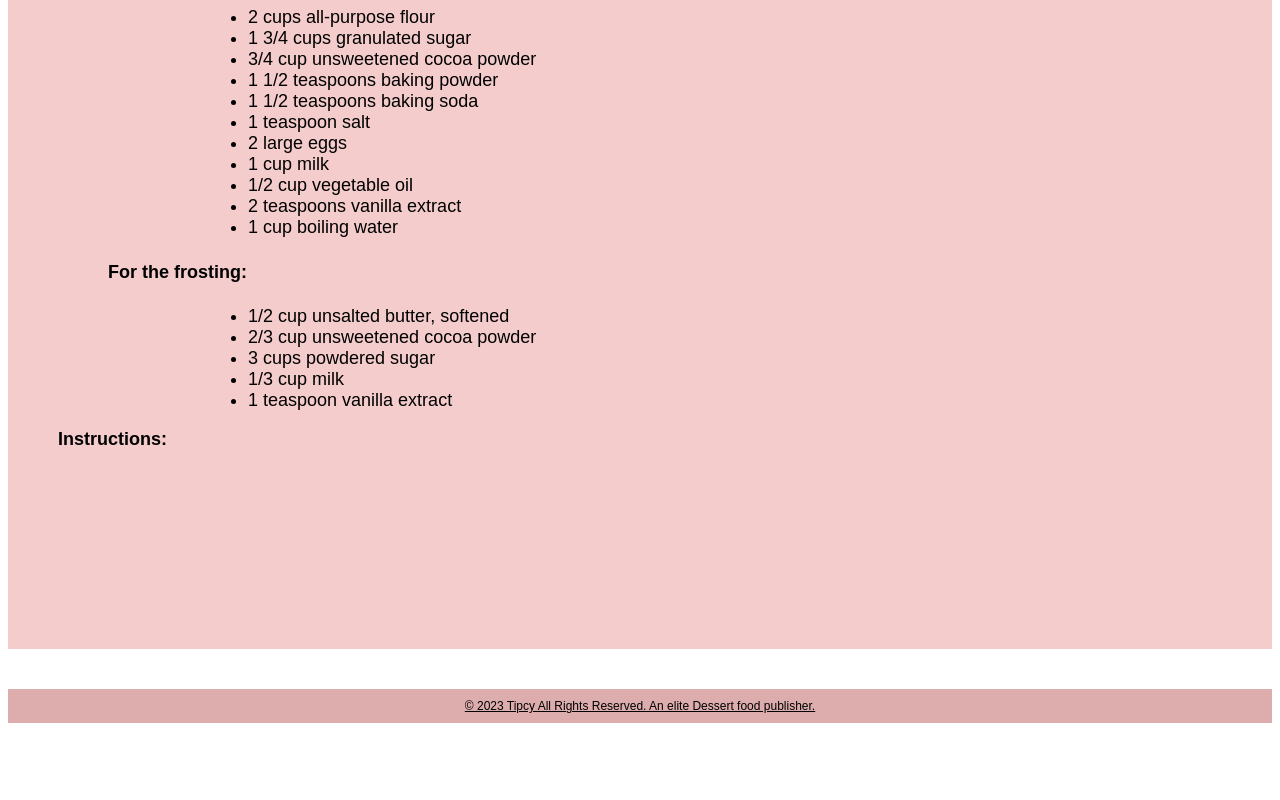
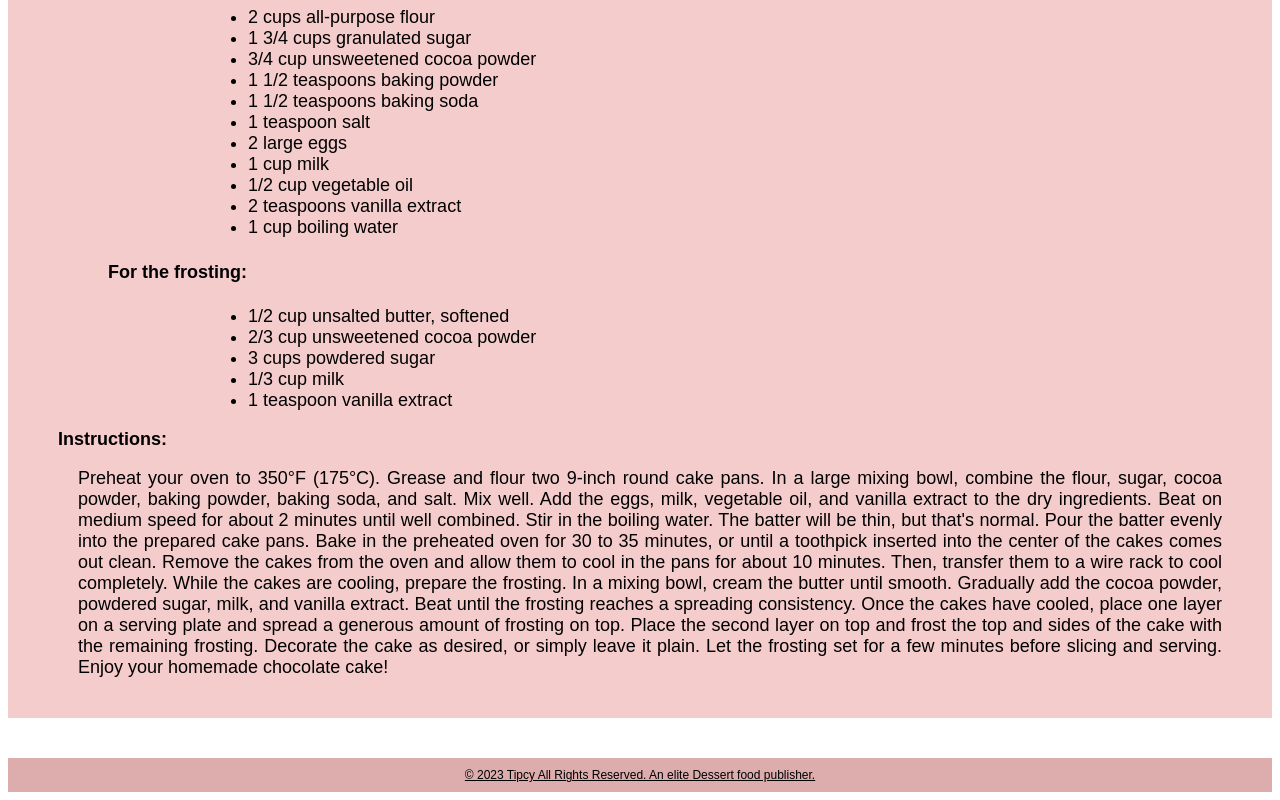
Before and after one commit to IsuruMJA99/Recipe-Food-Blog, a React (Create React App) app in the folder Upload2/blog/: page /recipie/cake/chocolate-cake in a window 1280 px wide. Shown: the part 492-1292 px from the top of the page. Before the commit the page ends 1223 px from the top, so only its background shows below. Built offline with nearby package versions, Linux system fonts and the light colour scheme.

Commit message:
Update Chocolate_cake.js

```diff
--- a/Upload2/blog/src/Component/Chocolate_cake.js
+++ b/Upload2/blog/src/Component/Chocolate_cake.js
@@ -46,7 +46,7 @@ const Chocolate_cake = () => {
 
 <h3 className='content'>Instructions:</h3>
 <div className="par">
-<p>
+
 Preheat your oven to 350°F (175°C). Grease and flour two 9-inch round cake pans.
 
 In a large mixing bowl, combine the flour, sugar, cocoa powder, baking powder, baking soda, and salt. Mix well.
@@ -73,7 +73,7 @@ Decorate the cake as desired, or simply leave it plain.
 
 Let the frosting set for a few minutes before slicing and serving.
 
-Enjoy your homemade chocolate cake!</p>
+Enjoy your homemade chocolate cake!
 </div>
 
     </div>
```
